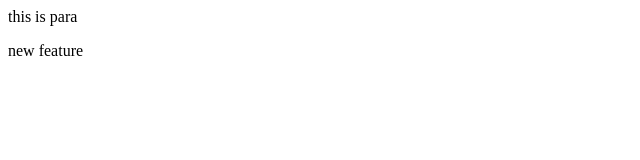
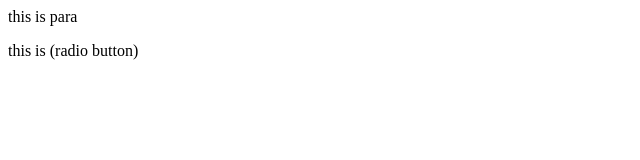
Before and after one commit to keerthi5023/localrepo, a plain HTML site: page index.html in a window 1280 px wide. Shown: the full height of the page, 0-640 px from the left. Drawn offline with Linux system fonts and the light colour scheme.

Commit message:
added feature radio button

```diff
--- a/index.html
+++ b/index.html
@@ -1,2 +1,2 @@
 <p> this is para </p>
-<p> new feature</p>
+<p> this is (radio button)</p>
```
